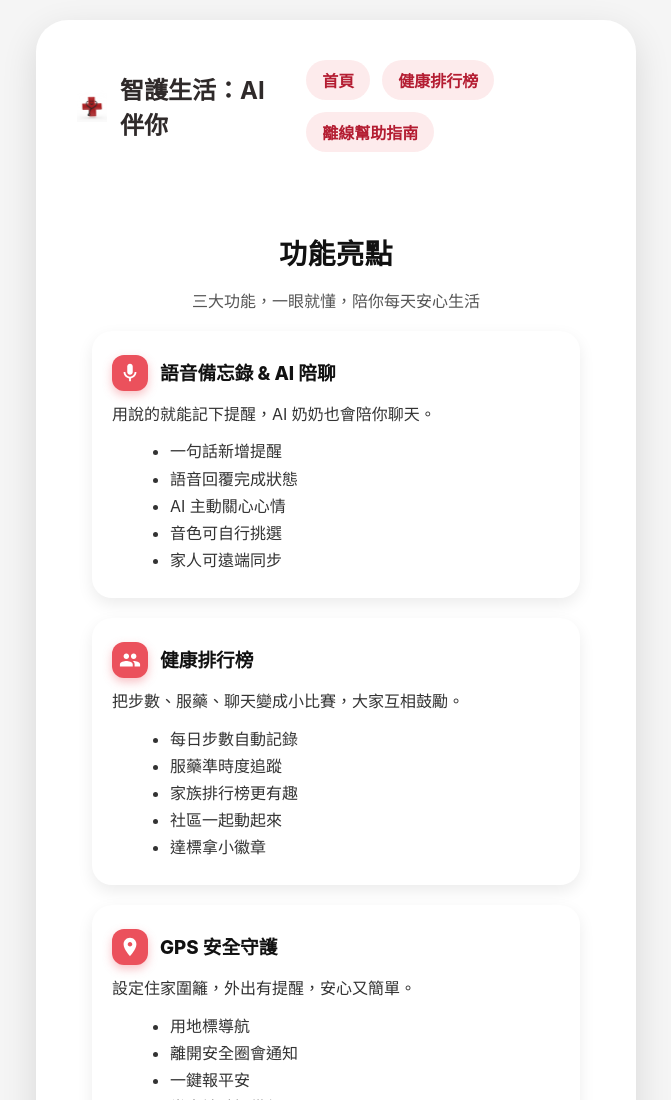
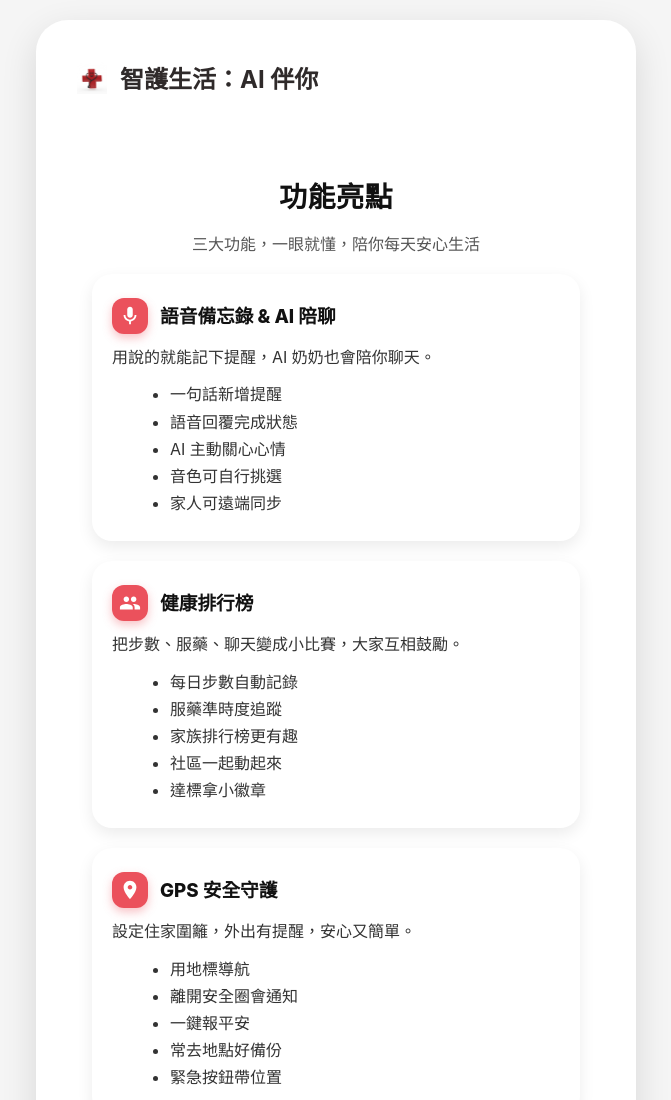
Before and after one commit to RoyPeng126/ai_companion, a website: page frontend/features.html in a window 1280 px wide. Shown: the top 1100 px of the page, without its empty margins (304-975 px from the left). Drawn offline with Linux system fonts and the light colour scheme.

Commit message:
更新功能特色頁

```diff
--- a/frontend/features.html
+++ b/frontend/features.html
@@ -105,11 +105,6 @@
         <span class="sr-only">切換導覽選單</span>
         <span class="hamburger" aria-hidden="true"></span>
       </button>
-      <nav id="site-nav" class="nav-links" data-menu>
-        <a href="index.html">首頁</a>
-        <a href="ranking.html">健康排行榜</a>
-        <a href="guide.html">離線幫助指南</a>
-      </nav>
     </header>
 
     <main>
```
Also changed, not shown: README.md.
